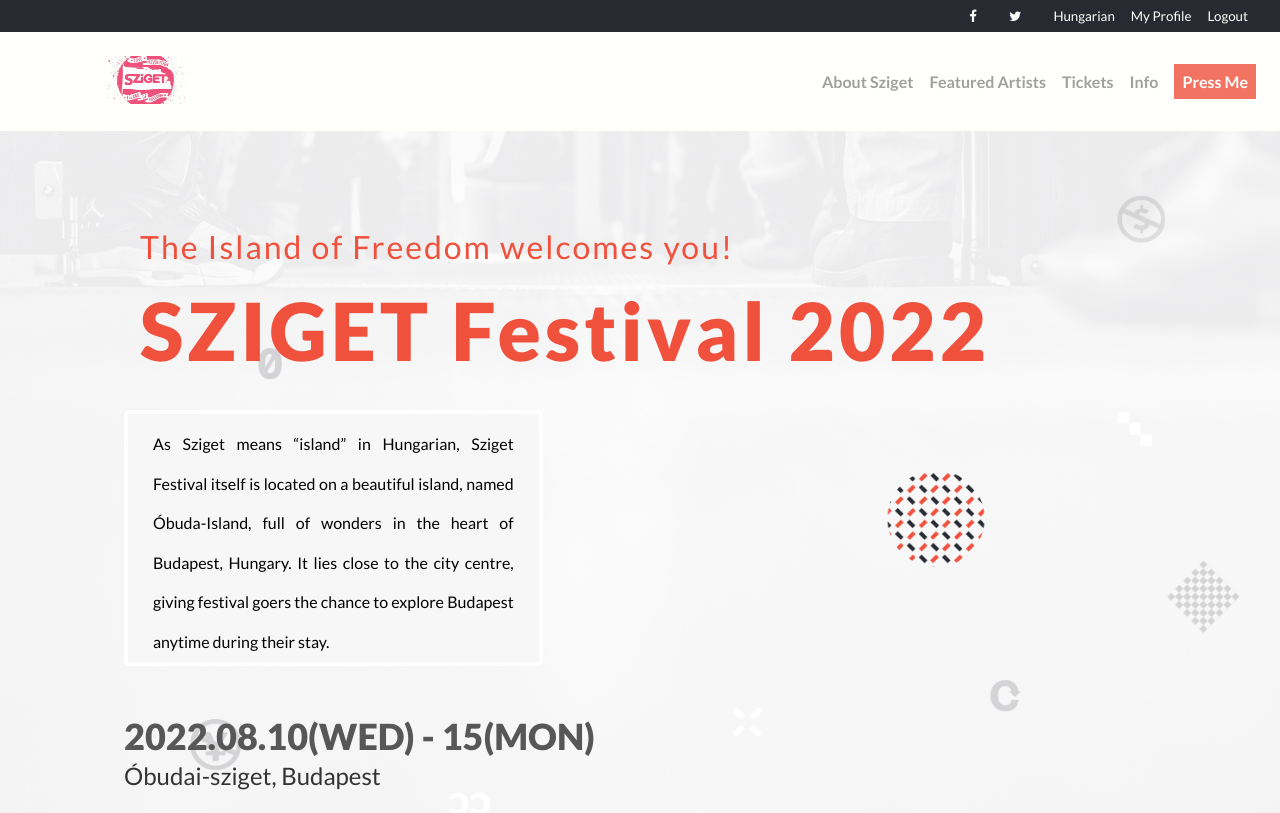
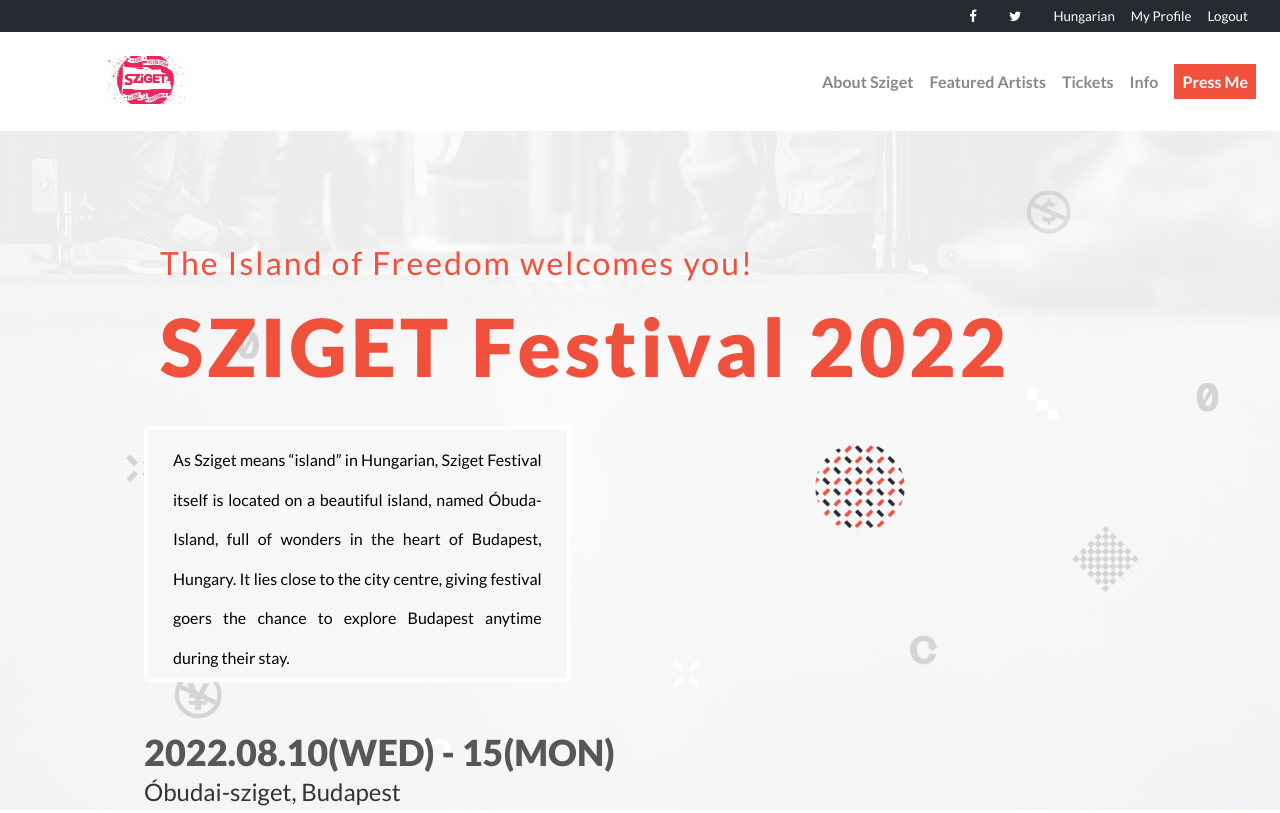
Before and after one commit to MattGomb/Microverse-1st-Capstone-project, a website: page index.html in a window 1280 px wide. Shown: the top 813 px of the page. Drawn offline with Linux system fonts and the light colour scheme.

Commit message:
Add third round of styling to match the exact original

```diff
--- a/index.html
+++ b/index.html
@@ -58,7 +58,7 @@
      </ul>
   </nav>
   <div class="container bg-white">
-    <div class="home-bg p-1 pt-5 ">
+    <div class="home-bg">
       <h4 class="text-reda">The Island of Freedom welcomes you!
       </h4>
       <h1 class="text-reda">SZIGET Festival 2022</h1>
--- a/sass/_base.scss
+++ b/sass/_base.scss
@@ -35,7 +35,19 @@
   text-align: center;
 }
 
+.h1-about,
+.h4-about {
+  text-align: center;
+}
+
 .about {
+  display: flex;
+  flex-direction: column;
+  align-items: center;
+  background-image: url('./images/about_bg_01.png');
+  background-repeat: no-repeat;
+  background-size: contain;
+
   .h1-about {
     padding: 1rem 2rem 2rem 1rem;
     letter-spacing: 4px;
@@ -48,6 +60,12 @@
     letter-spacing: 2px;
     font-weight: 400;
     font-size: 32px;
+  }
+}
+
+@media(min-width: 768px) {
+  .about {
+    padding-top: 4rem;
   }
 }
 
@@ -98,22 +116,34 @@
   }
 }
 
-@media(min-width: 768px) {
+@media (min-width: 480px) {
   .home-bg {
+    padding-top: 1rem;
+  }
+}
+
+@media (min-width: 768px) {
+  .home-bg {
+    padding-top: 7rem;
+
     h1 {
-      margin-left: 7rem;
+      margin-left: 9rem;
     }
+
     h4 {
-      margin-left: 7rem;
+      margin-left: 9rem;
     }
+
     .card {
-      margin-left: 7rem;
+      margin-left: 9rem;
     }
+
     .secondpara {
-      margin-left: 7rem;
+      margin-left: 9rem;
     }
+
     .date {
-      margin-left: 7rem;
+      margin-left: 9rem;
     }
   }
 }
@@ -121,11 +151,6 @@
 .sziget-logo {
   border: 1px solid #000;
   border-radius: 1rem;
-}
-
-.h1-about,
-.h4-about {
-  text-align: center;
 }
 
 .past-fests,
@@ -194,15 +219,6 @@
   max-height: 2rem;
 }
 
-.about {
-  display: flex;
-  flex-direction: column;
-  align-items: center;
-  background-image: url('./images/about_bg_01.png');
-  background-repeat: no-repeat;
-  background-size: contain;
-}
-
 .exp {
   display: flex;
   flex-direction: column;
--- a/sass/components/_card.scss
+++ b/sass/components/_card.scss
@@ -35,7 +35,7 @@
   }
 }
 
-.card-subtitle{
+.card-subtitle {
   color: #ff4f38;
   margin-bottom: 1rem;
 }
@@ -46,7 +46,7 @@
   background-color: rgba(255, 255, 255, 0.1);
 
   @media (min-width: 0) {
-    margin: 0.75rem 1re,;
+    margin: 0.75rem 1rem;
   }
 
   @media (min-width: 480px) {
--- a/sass/components/_navbar.scss
+++ b/sass/components/_navbar.scss
@@ -11,9 +11,8 @@
   display: flex;
   align-items: center;
   justify-content: space-between;
-
-  opacity: 0.8;
   padding: 0 1rem;
+  background-color: white;
 
   .site-title {
     font-size: $font-size-lg;
@@ -151,7 +150,7 @@
   .nav-menu {
     position: fixed;
     left: -100%;
-    top: 5.15rem;
+    top: 8rem;
     gap: 0;
     flex-direction: column;
     width: 100%;
```
Also changed, not shown: about.html (+1 -1 lines), style.css, 1 other file.
